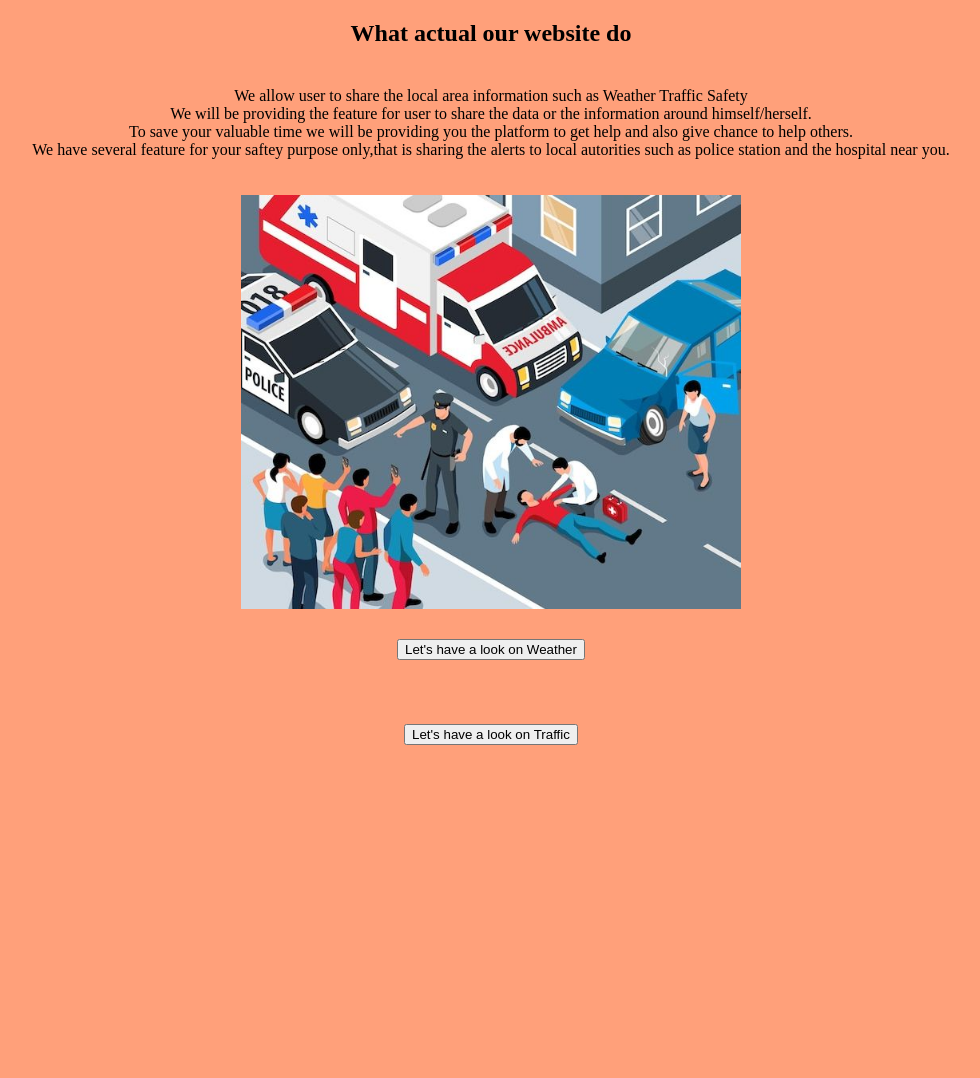
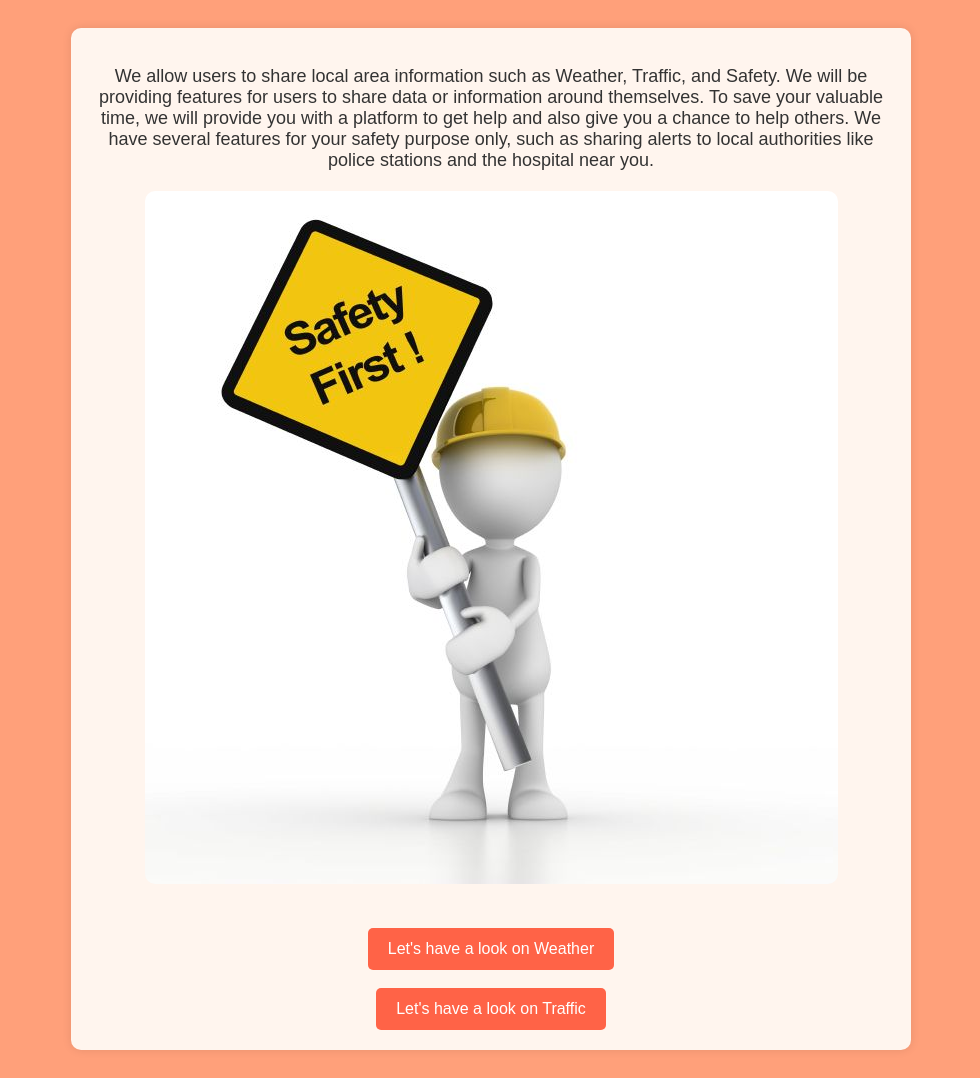
Before and after one commit to nikh002/Alerts-On-The-Way, a plain HTML site: page services.html in a window 1280 px wide. Shown: the whole page, without its empty margins (149-1129 px from the left). Before the commit the page ends 800 px from the top, so only its background shows below. Drawn offline with Linux system fonts and the light colour scheme.

Commit message:
Update services.html

```diff
--- a/services.html
+++ b/services.html
@@ -3,32 +3,85 @@
 <head>
     <meta charset="UTF-8">
     <meta name="viewport" content="width=device-width, initial-scale=1.0">
-    <title>Services</title>
-</head>
+    <title>Safety Information</title>
     <style>
-    p{
+        body {
+            background-color: #FFA07A;
+            font-family: Arial, sans-serif;
+            text-align: center;
             padding: 20px;
-        text-align: center;
+        }
 
+        .container {
+            max-width: 800px;
+            margin: auto;
+            padding: 20px;
+            background-color: #FFF5EE;
+            border-radius: 10px;
+            box-shadow: 0px 0px 10px rgba(0, 0, 0, 0.1);
         }
-    h2{
-        text-align: center;
-    } body{
-        background-color: rgb(255, 160, 122);
+
+        .info-text {
+            font-size: 18px;
+            margin-bottom: 20px;
+            color: #333;
+        }
+
+        .safety-image {
+            max-width: 100%;
+            height: auto;
+            border-radius: 10px;
+            margin-bottom: 20px;
+        }
+
+        .custom-button {
+            background-color: #FF6347;
+            color: white;
+            padding: 12px 20px;
+            border: none;
+            border-radius: 5px;
+            cursor: pointer;
+            font-size: 16px;
+            transition: background-color 0.3s ease;
+        }
+
+        .custom-button:hover {
+            background-color: #FF4500;
+        }
+
+        .custom-button:active {
+            background-color: #CD3700;
+        }
+
+        .custom-button:focus {
+            outline: none;
+            box-shadow: 0 0 5px #FF4500;
+        }
+
+        a h2 {
+            margin: 0;
+        }
+
+        section {
+            margin-top: 20px;
         }
     </style>
+</head>
 <body>
-    <h2>What actual our website do</h2>
+    <div class="container">
+        <p class="info-text">
+            We allow users to share local area information such as Weather, Traffic, and Safety.
+            We will be providing features for users to share data or information around themselves.
+            To save your valuable time, we will provide you with a platform to get help and also give you a chance to help others.
+            We have several features for your safety purpose only, such as sharing alerts to local authorities like police stations and the hospital near you.
+        </p>
+        <img src="Safety-image.jpg" alt="Safety Image" class="safety-image">
+
         <section>
-        <p>
-            <span>We allow user to share the local area information such as Weather Traffic Safety <br>
-                We will be providing the feature for user to share the data or the information around himself/herself. <br>
-                To save your valuable time we will be providing you the platform to get help and also give chance to help others. <br>
-                We have several feature for your saftey purpose only,that is sharing the alerts to local autorities such as police station and the hospital near you.
-            </span>
-        </p> <center><img src="police.jpg" alt="" width="500px"></center>
-
-    </section> <a href="weather.html"><h2> <button>Let's have a look on Weather</button></h2></a> <br>
-    <a href="alerts.html"><h2> <button>Let's have a look on Traffic</button></h2></a>
+            <a href="weather.html"><h2><button class="custom-button">Let's have a look on Weather</button></h2></a>
+            <br>
+            <a href="alerts.html"><h2><button class="custom-button">Let's have a look on Traffic</button></h2></a>
+        </section>
+    </div>
 </body>
 </html>
```
Lines whose indentation alone changed are shown as unchanged.
